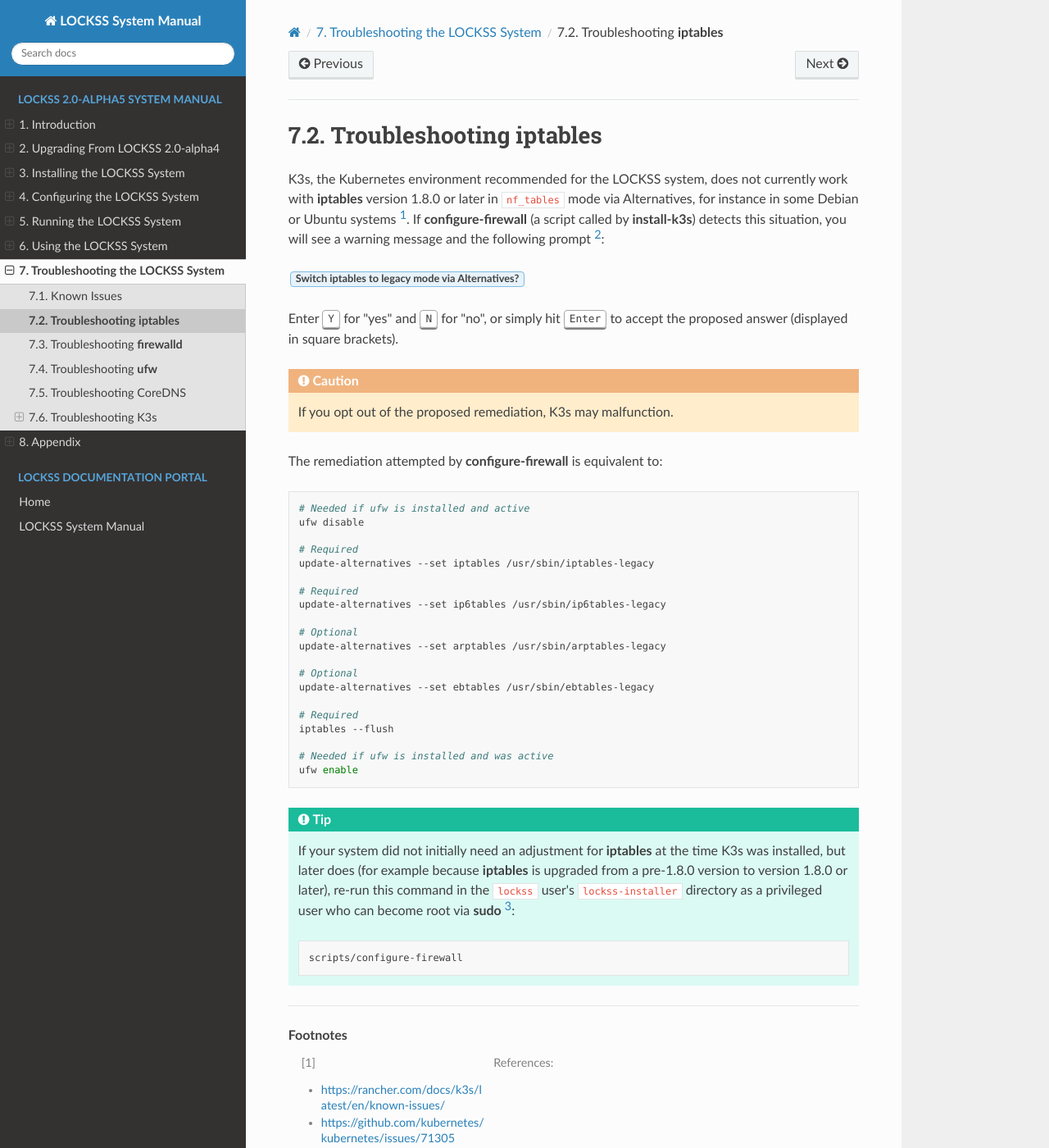
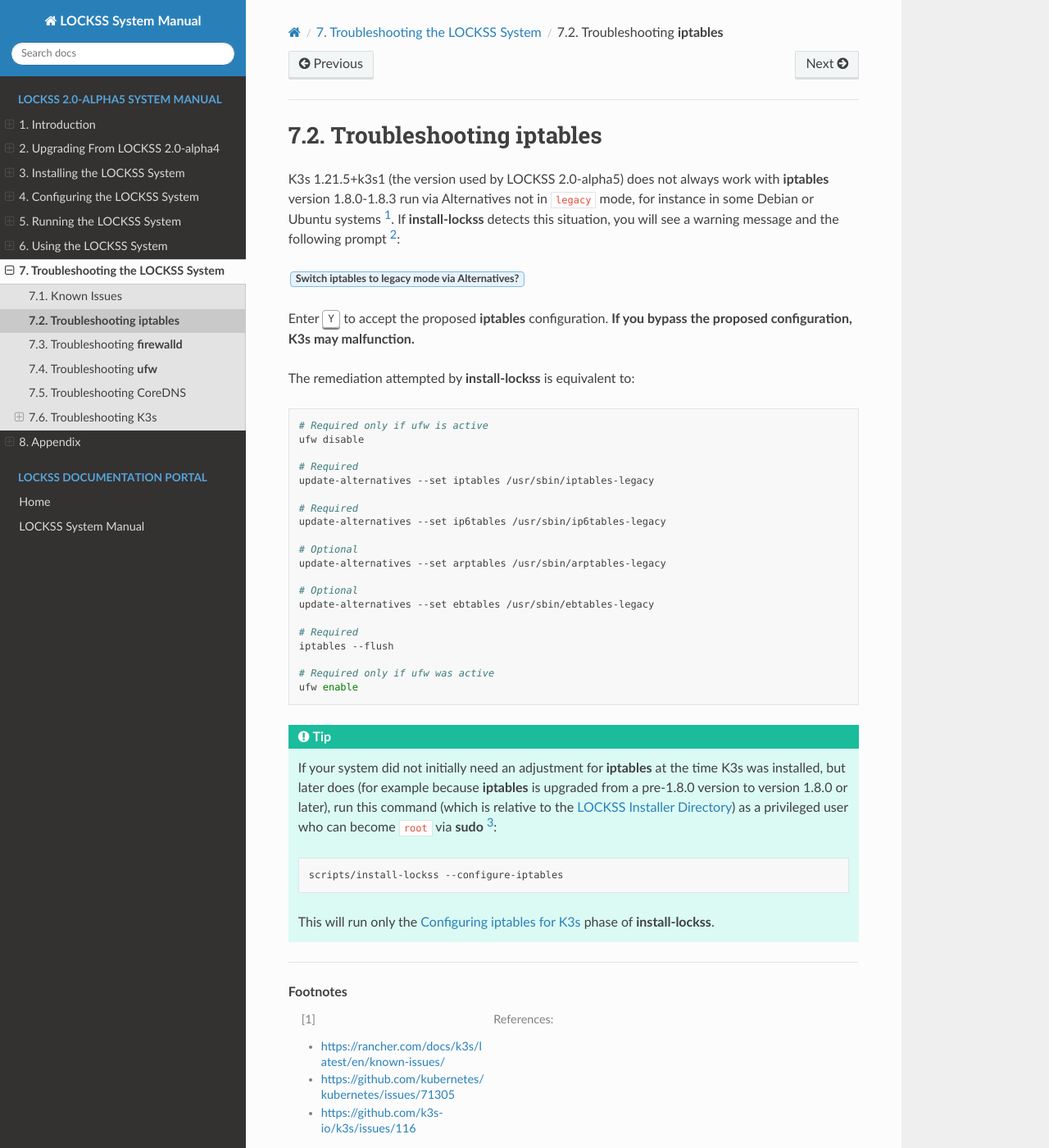
Before and after one commit to lockss/lockss-rtd-manual, a Sphinx documentation site: the page built from docs/troubleshooting/iptables.rst, in a window 1280 px wide and 1400 px high. Shown: the whole window at 82% size. Built offline with Sphinx 7.4.7 and the Read the Docs theme 2.0.0, drawn with Linux system fonts in a browser that asks for light colours; some of the changed text lies outside the part shown.

Commit message:
Fix up iptables for alpha5.

```diff
--- a/docs/troubleshooting/iptables.rst
+++ b/docs/troubleshooting/iptables.rst
@@ -2,21 +2,17 @@
 Troubleshooting :program:`iptables`
 ===================================
 
-K3s, the Kubernetes environment recommended for the LOCKSS system, does not currently work with :program:`iptables` version 1.8.0 or later in ``nf_tables`` mode via Alternatives, for instance in some Debian or Ubuntu systems [#fn1]_. If :program:`configure-firewall` (a script called by :program:`install-k3s`) detects this situation, you will see a warning message and the following prompt [#fninstaller]_:
+K3s 1.21.5+k3s1 (the version used by LOCKSS 2.0-alpha5) does not always work with :program:`iptables` version 1.8.0-1.8.3 run via Alternatives not in ``legacy`` mode, for instance in some Debian or Ubuntu systems [#fnreference]_. If :program:`install-lockss` detects this situation, you will see a warning message and the following prompt [#fninstaller]_:
 
 :guilabel:`Switch iptables to legacy mode via Alternatives?`
 
-Enter :kbd:`Y` for "yes" and :kbd:`N` for "no", or simply hit :kbd:`Enter` to accept the proposed answer (displayed in square brackets).
+Enter :kbd:`Y` to accept the proposed :program:`iptables` configuration. **If you bypass the proposed configuration, K3s may malfunction.**
 
-.. caution::
-
-   If you opt out of the proposed remediation, K3s may malfunction.
-
-The remediation attempted by :program:`configure-firewall` is equivalent to:
+The remediation attempted by :program:`install-lockss` is equivalent to:
 
 .. code-block:: shell
 
-   # Needed if ufw is installed and active
+   # Required only if ufw is active
    ufw disable
 
    # Required
@@ -34,22 +30,24 @@ The remediation attempted by :program:`configure-firewall` is equivalent to:
    # Required
    iptables --flush
 
-   # Needed if ufw is installed and was active
+   # Required only if ufw was active
    ufw enable
 
 .. tip::
 
-   If your system did not initially need an adjustment for :program:`iptables` at the time K3s was installed, but later does (for example because :program:`iptables` is upgraded from a pre-1.8.0 version to version 1.8.0 or later), re-run this command in the ``lockss`` user's :file:`lockss-installer` directory as a privileged user who can become root via :program:`sudo` [#fnprivileged]_:
+   If your system did not initially need an adjustment for :program:`iptables` at the time K3s was installed, but later does (for example because :program:`iptables` is upgraded from a pre-1.8.0 version to version 1.8.0 or later), run this command (which is relative to the :ref:`lockss-installer-directory`) as a privileged user who can become ``root`` via :program:`sudo` [#fnprivileged]_:
 
    .. code-block:: shell
 
-      scripts/configure-firewall
+      scripts/install-lockss --configure-iptables
+
+   This will run only the :ref:`configuring-iptables` phase of :program:`install-lockss`.
 
 ----
 
 .. rubric:: Footnotes
 
-.. [#fn1]
+.. [#fnreference]
 
    References:
 
@@ -65,7 +63,7 @@ The remediation attempted by :program:`configure-firewall` is equivalent to:
 
 .. [#fninstaller]
 
-   See :doc:`/installing/installer`.
+   See :ref:`configuring-iptables`.
 
 .. [#fnprivileged]
 
```
